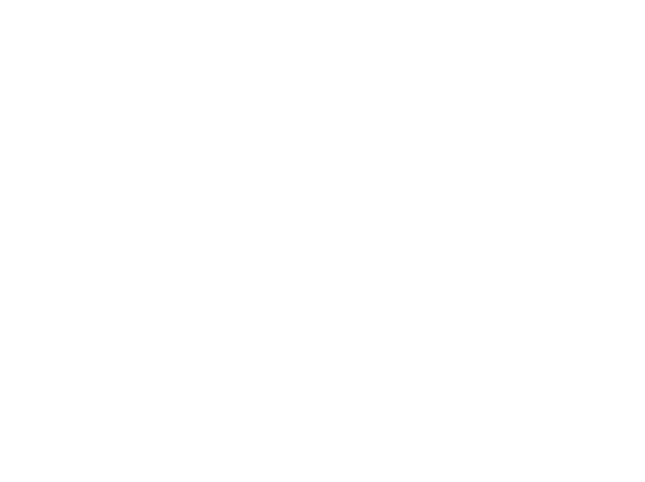
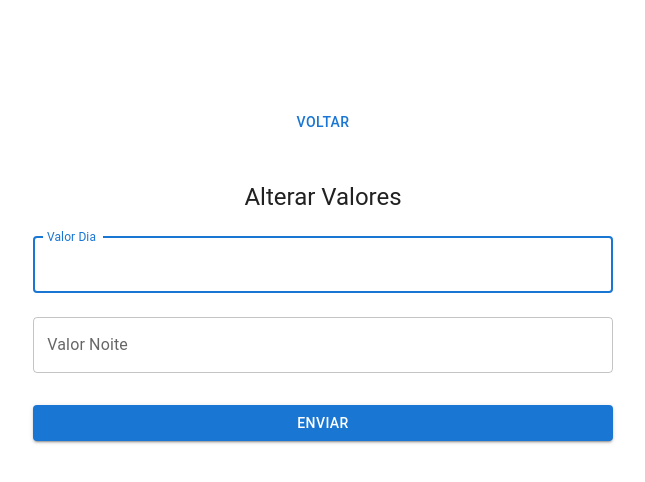
Before and after one commit to ptk-trindade/hackathon-navi, a React (Create React App) app in the folder frontend/: page /Produtor/AlteraValor in a window 1280 px wide. Before the commit this address had no page. Shown: the top 482 px of the page, without its empty margins (317-962 px from the left). Built offline with nearby package versions, Linux system fonts and the light colour scheme.

Commit message:
Implementação da tela  do Podutor e botão Voltar

```diff
--- a/frontend/src/App.js
+++ b/frontend/src/App.js
@@ -1,6 +1,7 @@
 import './App.css';
 import { BrowserRouter as Router, Routes, Route, useParams } from 'react-router-dom'
-import {Login, Home, Consumidor, Expand, AddContrato, Fechado} from './Screens';
+import {Login, Home, Consumidor, Expand, AddContrato, Fechado, Produtor, AlteraValor} from './Screens';
+import Usuarios from './Screens/Usuarios';
 
 function App() {
   let id = useParams();
@@ -14,6 +15,10 @@
           <Route path="/Consumidor/:id" element={<Expand />} />
           <Route path="/Consumidor/AdicionarContrato" element={<AddContrato />} />
           <Route path="/Consumidor/ContratoFechado" element={<Fechado />} />
+          <Route path="/Produtor" element={<Produtor />} />
+          <Route path="/Produtor/Usuarios" element={<Usuarios />} />
+          <Route path="/Produtor/AlteraValor" element={<AlteraValor />} />
+
         </Routes>
       </div>
     </Router>
--- a/frontend/src/Screens/AdicionarContrato.js
+++ b/frontend/src/Screens/AdicionarContrato.js
@@ -12,6 +12,7 @@
 import SolarPowerIcon from '@mui/icons-material/SolarPower';
 import LocalGasStationIcon from '@mui/icons-material/LocalGasStation';
 import VolcanoIcon from '@mui/icons-material/Volcano';
+import Button from '@mui/material/Button';
 
 const theme = createTheme();
 
@@ -83,6 +84,7 @@
         <ThemeProvider theme={theme}>
             <Container component="main" maxWidth="xs">
                 <CssBaseline />
+                <Button href='/Consumidor' sx={{m: 5}}>Voltar</Button>
                 {dados_produtor}
             </Container>
         </ThemeProvider>
--- /dev/null
+++ b/frontend/src/Screens/AlteraValor.js
@@ -0,0 +1,61 @@
+import * as React from 'react';
+import Button from '@mui/material/Button';
+import CssBaseline from '@mui/material/CssBaseline';
+import TextField from '@mui/material/TextField';
+import Typography from '@mui/material/Typography';
+import Container from '@mui/material/Container';
+import { createTheme, ThemeProvider } from '@mui/material/styles';
+import Box from '@mui/material/Box';
+
+const theme = createTheme();
+
+export default function AlteraValor() {
+    return(
+        <ThemeProvider theme={theme}>
+            <Container>
+                <CssBaseline />
+                <Box
+          sx={{
+            marginTop: 8,
+            display: 'flex',
+            flexDirection: 'column',
+            alignItems: 'center',
+          }}
+        >
+          <Button href='/Produtor' sx={{m: 5}}>Voltar</Button>
+          <Typography component="h1" variant="h5">
+            Alterar Valores
+          </Typography>
+          <Box component="form" noValidate sx={{ mt: 1 }}>
+            <TextField
+              margin="normal"
+              fullWidth
+              id="ValDia"
+              label="Valor Dia"
+              name="ValDia"
+              autoComplete="ValDia"
+              autoFocus
+            />
+            <TextField
+              margin="normal"
+              fullWidth
+              name="ValNoite"
+              label="Valor Noite"
+              type="ValNoite"
+              id="ValNoite"
+            />
+            <Button
+              type="submit"
+              fullWidth
+              variant="contained"
+              sx={{ mt: 3, mb: 2 }}
+              href= '/Produtor'
+            >
+              Enviar
+            </Button>
+          </Box>
+        </Box>
+            </Container>
+        </ThemeProvider>
+    )
+}
--- a/frontend/src/Screens/ImovelExpandido.js
+++ b/frontend/src/Screens/ImovelExpandido.js
@@ -5,6 +5,8 @@
 import Box from '@mui/material/Box';
 import CssBaseline from '@mui/material/CssBaseline';
 import SolarPowerIcon from '@mui/icons-material/SolarPower';
+import Button from '@mui/material/Button';
+
 
 const theme = createTheme();
 
@@ -37,6 +39,7 @@
         <ThemeProvider theme={theme}>
             <Container component="main" maxWidth="xs">
                 <CssBaseline />
+                <Button href='/Consumidor' sx={{m: 5}}>Voltar</Button>
 
                 <Box sx={{
                     display: 'flex',
--- /dev/null
+++ b/frontend/src/Screens/Produtor.js
@@ -0,0 +1,56 @@
+import * as React from 'react';
+import Typography from '@mui/material/Typography';
+import Container from '@mui/material/Container';
+import { createTheme, ThemeProvider } from '@mui/material/styles';
+import Box from '@mui/material/Box';
+import CssBaseline from '@mui/material/CssBaseline';
+import Button from '@mui/material/Button';
+
+
+const theme = createTheme();
+
+export default function Produtor() {
+    return (
+        <ThemeProvider theme={theme}>
+            <CssBaseline />
+            <Container>
+                <Box sx={{
+                    display: 'flex',
+                    flexDirection: 'column',
+                    alignItems: 'center',
+                    margin: '15px',
+                    width: '100%',
+                }}>
+                    <Box sx={{
+                        display: 'flex',
+                        flexDirection: 'row',
+                        alignItems: 'center',
+                        margin: '15px',
+                    }}>
+                        <Box sx={{
+                            display: 'flex',
+                            flexDirection: 'column',
+                            alignItems: 'space-around',
+                            margin: '15px',
+                        }}>
+                            <Typography component="h3" variant="h4" sx={{ fontSize: 15, marginRight: "auto" }}>Preço Dia:</Typography>
+                            <Typography component="h3" variant="h2"  sx={{ fontSize: 45}}>P_dia</Typography>
+
+                        </Box>
+                        <Box sx={{
+                            display: 'flex',
+                            flexDirection: 'column',
+                            alignItems: 'space-around',
+                            margin: '15px',
+                        }}>
+                            <Typography component="h3" variant="h4" sx={{ fontSize: 15, marginRight: "auto" }}>Preço Noite:</Typography>
+                            <Typography component="h3" variant="h2" sx={{ fontSize: 45}}>P_noite</Typography>
+                        </Box>
+                    </Box>
+                    <Button href='/Produtor/Usuarios' variant="contained" color="primary" sx={{margin: "10px"}}>Usuários</Button>
+                    <Button href='/Produtor/AlteraValor'variant="contained" color="primary" sx={{margin: "10px"}}>Alterar preços</Button>
+                </Box>
+            </Container>
+        </ThemeProvider>
+    );
+}
--- /dev/null
+++ b/frontend/src/Screens/Usuarios.js
@@ -0,0 +1,28 @@
+import * as React from 'react';
+import Typography from '@mui/material/Typography';
+import Container from '@mui/material/Container';
+import { createTheme, ThemeProvider } from '@mui/material/styles';
+import Box from '@mui/material/Box';
+import CssBaseline from '@mui/material/CssBaseline';
+import Button from '@mui/material/Button';
+import { Consumidores } from '../components';
+
+const theme = createTheme();
+
+export default function(){
+    return(
+        <ThemeProvider theme={theme}>
+            <Container>
+                <CssBaseline />
+                <Button href='/Produtor' sx={{m: 5}}>Voltar</Button>
+                <Box sx={{
+                    display: 'flex',
+                    flexDirection: 'column',
+                    alignItems: 'center',
+                }}>
+                <Consumidores />
+                </Box>
+            </Container>
+        </ThemeProvider>
+    )
+}
--- a/frontend/src/Screens/index.js
+++ b/frontend/src/Screens/index.js
@@ -4,3 +4,5 @@
 export { default as Expand } from './ImovelExpandido';
 export { default as AddContrato } from './AdicionarContrato';
 export { default as Fechado } from './ContratoFechado';
+export { default as Produtor } from './Produtor';
+export { default as AlteraValor } from './AlteraValor';
--- /dev/null
+++ b/frontend/src/components/Consumidores.js
@@ -0,0 +1,37 @@
+import * as React from 'react';
+import Typography from '@mui/material/Typography';
+import Container from '@mui/material/Container';
+import { createTheme, ThemeProvider } from '@mui/material/styles';
+import Box from '@mui/material/Box';
+import CssBaseline from '@mui/material/CssBaseline';
+
+export default function Consumidores() {
+    return(
+        <Box sx={{
+            display: 'flex',
+            flexDirection: 'row',
+            alignItems: 'space-around',
+
+        }}
+        >
+            <Typography component="h2" variant="h4" sx={{ fontSize: 35, margin: "30px"}}>User</Typography>
+
+            <Box sx={{
+                display: 'flex',
+                flexDirection: 'column',
+                alignItems: 'center',
+            }}>
+            <Typography component="h2" variant="h4" sx={{ fontSize: 15, margin: "5px"}}>Gasto dia:</Typography>
+            <Typography component="h2" variant="h2"  sx={{ fontSize: 25, marginLeft: "30px"}}>Valor Dia</Typography>
+            </Box>
+            <Box sx={{
+                display: 'flex',
+                flexDirection: 'column',
+                alignItems: 'center',
+            }}>
+            <Typography component="h2" variant="h4" sx={{ fontSize: 15, margin: "5px"}}>Gasto noite:</Typography>
+            <Typography component="h2" variant="h2"  sx={{ fontSize: 25, marginLeft: "30px"}}>Valor Noite</Typography>
+        </Box>
+        </Box>
+    )
+}
--- a/frontend/src/components/index.js
+++ b/frontend/src/components/index.js
@@ -1,2 +1,3 @@
 export { default as Imoveis } from './Imoveis';
 export { default as Produtores } from './Produtores';
+export { default as Consumidores } from './Consumidores';
```
